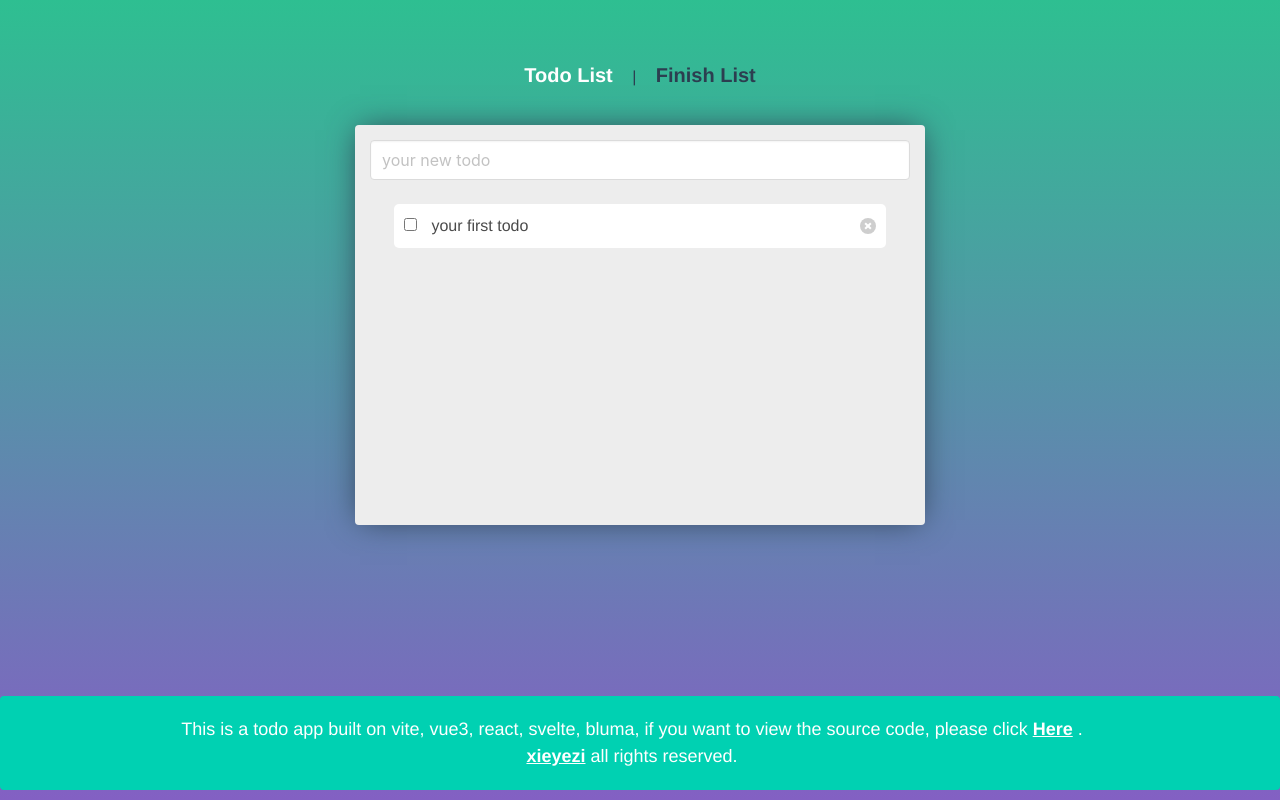
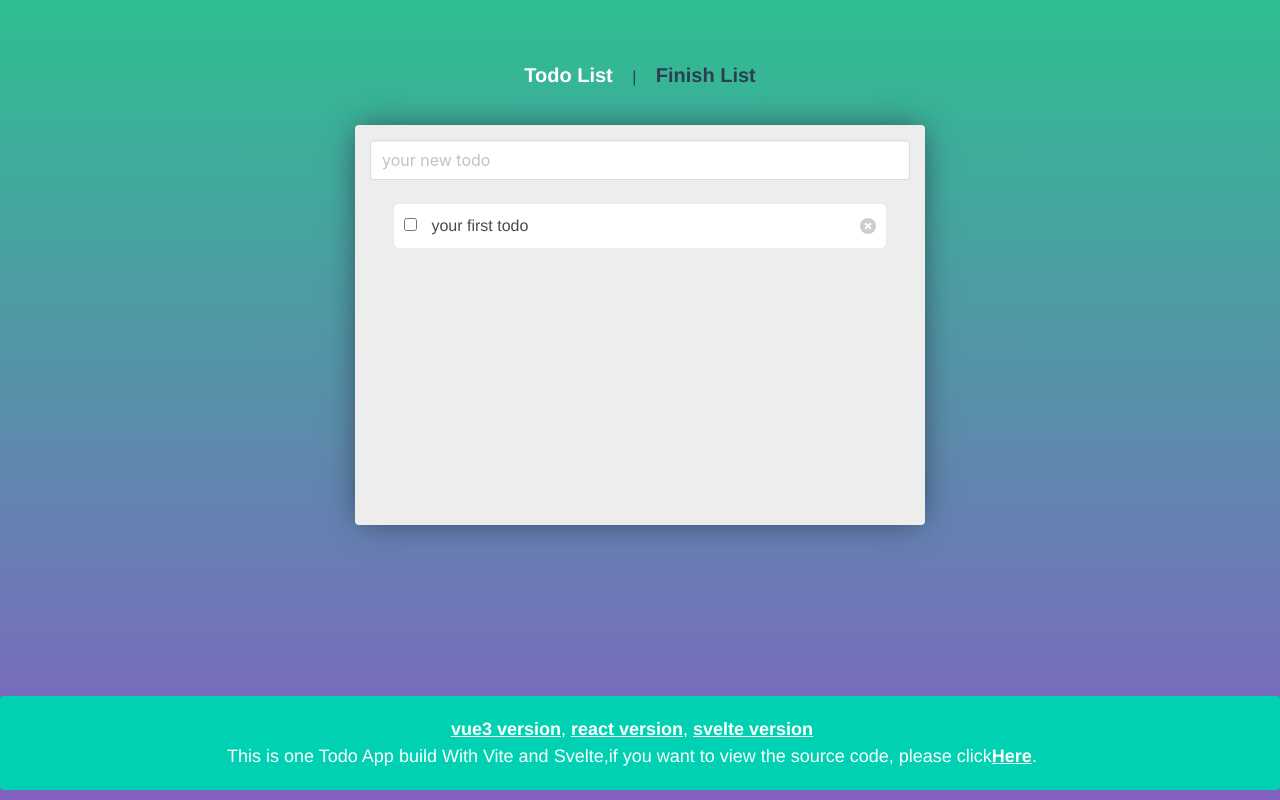
Before and after one commit to xieyezi/vite-vue3-react-svelte-todo-app, a Svelte app in the folder packages/svelte-todo/: page / in a window 1280 px wide. Built offline with nearby package versions, Linux system fonts and the light colour scheme.

Commit message:
feat: change footer

```diff
--- a/packages/svelte-todo/src/App.svelte
+++ b/packages/svelte-todo/src/App.svelte
@@ -6,14 +6,23 @@
 	<Router />
 	<div id="notification" class="notification is-primary">
 		<p>
-			This is a todo app built on vite, vue3, react, svelte, bluma, if you want to view the source code, please click
-			<strong><a href="https://github.com/xieyezi/vite-vue3-react-svelte-todo-app" target="view_window">Here</a></strong
+			<strong
+				><a href="https://github.com/xieyezi/vite-vue3-react-svelte-todo-app" target="view_window">vue3 version</a
+				></strong
+			>,
+			<strong
+				><a href="https://github.com/xieyezi/vite-vue3-react-svelte-todo-app" target="view_window">react version</a
+				></strong
+			>,
+			<strong
+				><a href="https://github.com/xieyezi/vite-vue3-react-svelte-todo-app" target="view_window">svelte version</a
+				></strong
 			>
-			.
 		</p>
 		<p>
-			<strong><a href="https://github.com/xieyezi" target="view_window">xieyezi</a></strong>
-			all rights reserved.
+			This is one Todo App build With Vite and Svelte,if you want to view the source code, please click<strong
+				><a href="https://github.com/xieyezi/vite-vue3-react-svelte-todo-app" target="view_window">Here</a></strong
+			>.
 		</p>
 	</div>
 </div>
@@ -34,7 +43,7 @@
 		font-size: 18px;
 		width: 100%;
 	}
-	:global(a:hover ){
-			color: gray;
+	:global(a:hover) {
+		color: gray;
 	}
 </style>
--- a/packages/svelte-todo/src/router/index.svelte
+++ b/packages/svelte-todo/src/router/index.svelte
@@ -34,7 +34,6 @@
 			padding-left: 15px;
 			padding-right: 15px;
 		}
-
 	}
 	:global(.link) {
 		font-size: 20px;
--- a/packages/svelte-todo/vite.config.ts
+++ b/packages/svelte-todo/vite.config.ts
@@ -1,7 +1,6 @@
 import { defineConfig } from 'vite'
 import svelte from 'vite-plugin-svelte'
 import sveltePreprocess from 'svelte-preprocess'
-// const isProduction = import.meta.env.PROD
 
 // https://vitejs.dev/config/
 export default defineConfig({
@@ -9,10 +8,10 @@ export default defineConfig({
 		svelte({
 			preprocess: sveltePreprocess(),
 			compilerOptions: {
-				dev: true, // should be disabled for production build
-			  },
-			  hot: true,
-			  emitCss: false,
+				dev: true // should be disabled for production build
+			},
+			hot: true,
+			emitCss: false
 		})
 	]
 })
```
